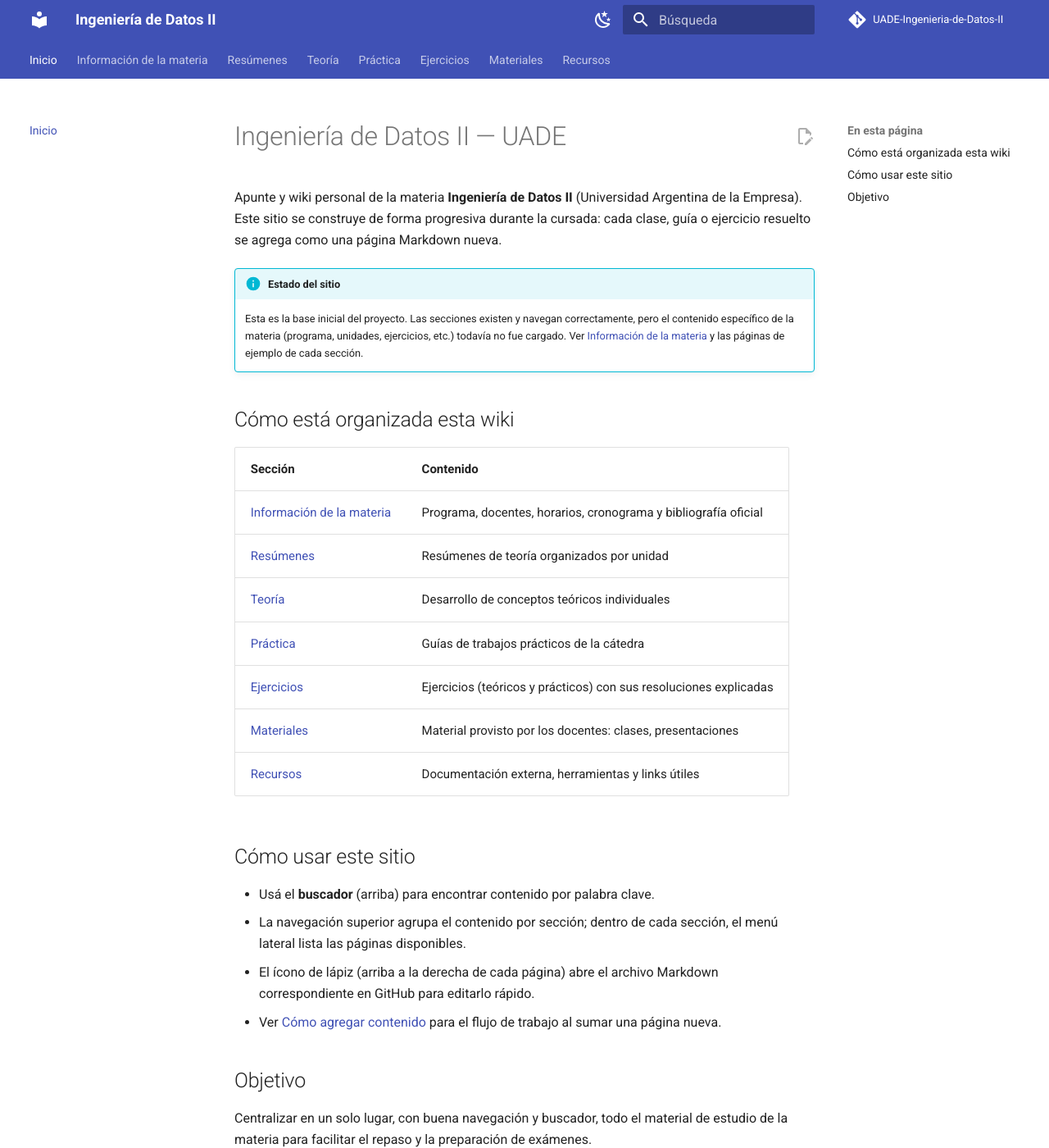
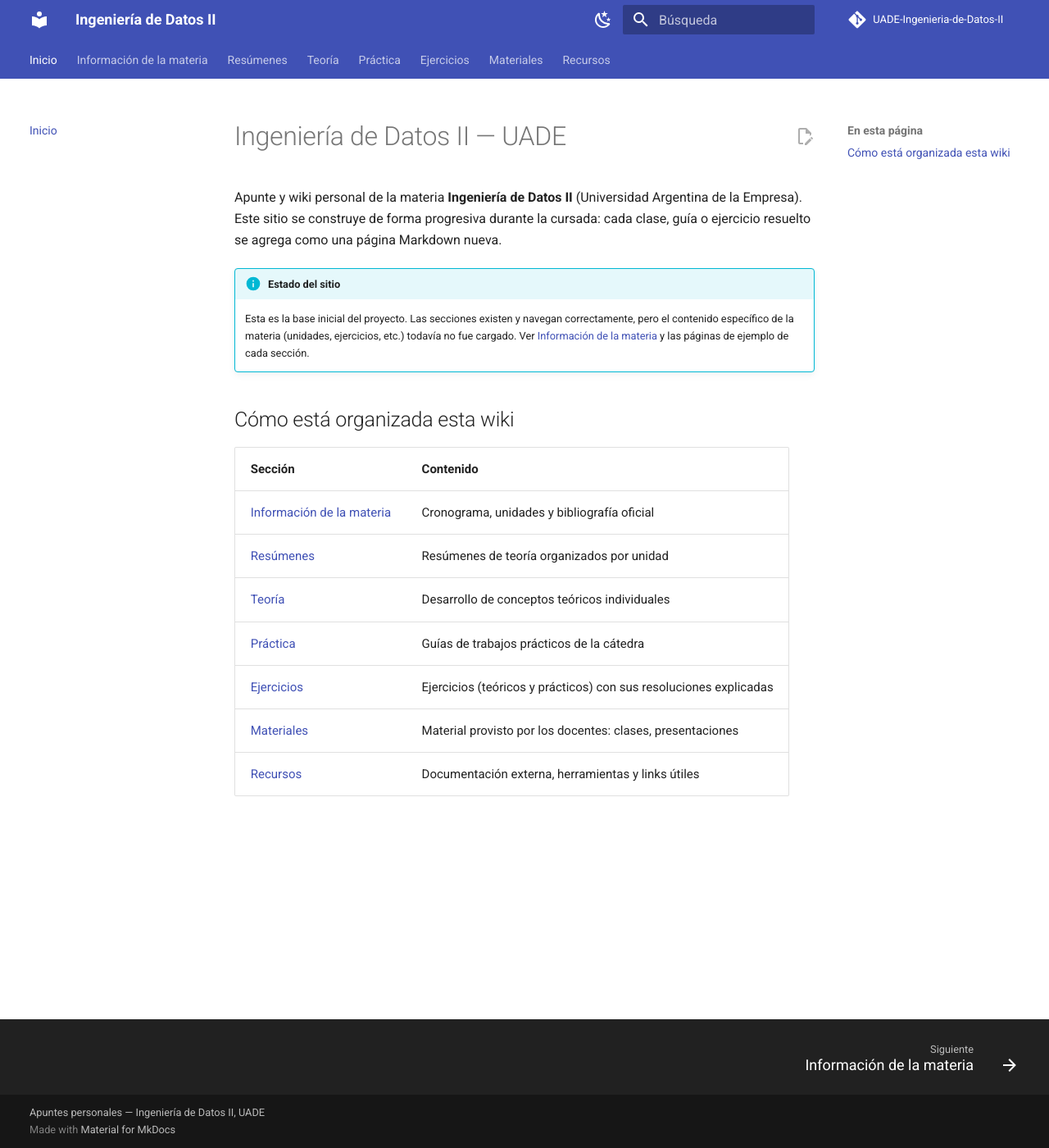
Before and after one commit to Federico-Castillo/UADE-Ingenieria-de-Datos-II, an MkDocs documentation site: the page built from docs/index.md, in a window 1280 px wide and 1400 px high. Shown: the whole window at 82% size. Built offline with MkDocs 1.6.1 and Material for MkDocs 9.7.7, drawn with Linux system fonts in a browser that asks for light colours; comment, search, counter and statistics services are not loaded.

Commit message:
Consolidar páginas de información de la materia, agregar materiales de las primeras clases y exigir enlaces en nueva pestaña para los PDF
Fusiona la página del programa dentro de la página de cronograma y
elimina el placeholder no usado de docentes/horario; recorta las
secciones triviales de "cómo usar este sitio" y "objetivo" de la
página de inicio. Agrega los PDF de las primeras cuatro clases con sus
fechas confirmadas. Nueva convención: los enlaces a materiales
subidos deben abrir en una pestaña nueva, documentado en la guía de
contribución y aplicado al enlace existente del PDF del cronograma.

```diff
--- a/docs/index.md
+++ b/docs/index.md
@@ -7,8 +7,8 @@ Markdown nueva.
 
 !!! info "Estado del sitio"
     Esta es la base inicial del proyecto. Las secciones existen y navegan
-    correctamente, pero el contenido específico de la materia (programa,
-    unidades, ejercicios, etc.) todavía no fue cargado. Ver
+    correctamente, pero el contenido específico de la materia (unidades,
+    ejercicios, etc.) todavía no fue cargado. Ver
     [Información de la materia](info-materia/index.md) y las páginas de
     ejemplo de cada sección.
 
@@ -16,26 +16,10 @@ Markdown nueva.
 
 | Sección | Contenido |
 |---|---|
-| [Información de la materia](info-materia/index.md) | Programa, docentes, horarios, cronograma y bibliografía oficial |
+| [Información de la materia](info-materia/index.md) | Cronograma, unidades y bibliografía oficial |
 | [Resúmenes](resumenes/index.md) | Resúmenes de teoría organizados por unidad |
 | [Teoría](teoria/index.md) | Desarrollo de conceptos teóricos individuales |
 | [Práctica](practica/index.md) | Guías de trabajos prácticos de la cátedra |
 | [Ejercicios](ejercicios/index.md) | Ejercicios (teóricos y prácticos) con sus resoluciones explicadas |
 | [Materiales](materiales/index.md) | Material provisto por los docentes: clases, presentaciones |
 | [Recursos](recursos/index.md) | Documentación externa, herramientas y links útiles |
-
-## Cómo usar este sitio
-
-- Usá el **buscador** (arriba) para encontrar contenido por palabra clave.
-- La navegación superior agrupa el contenido por sección; dentro de cada
-  sección, el menú lateral lista las páginas disponibles.
-- El ícono de lápiz (arriba a la derecha de cada página) abre el archivo
-  Markdown correspondiente en GitHub para editarlo rápido.
-- Ver [Cómo agregar contenido](recursos/como-agregar-contenido.md) para el
-  flujo de trabajo al sumar una página nueva.
-
-## Objetivo
-
-Centralizar en un solo lugar, con buena navegación y buscador, todo el
-material de estudio de la materia para facilitar el repaso y la preparación
-de exámenes.
--- a/mkdocs.yml
+++ b/mkdocs.yml
@@ -74,8 +74,6 @@ nav:
   - Inicio: index.md
   - Información de la materia:
       - info-materia/index.md
-      - Programa: info-materia/programa.md
-      - Docentes y horarios: info-materia/docentes-horarios.md
       - Cronograma: info-materia/cronograma.md
       - Bibliografía oficial: info-materia/bibliografia.md
   - Resúmenes:
```
Also changed, not shown: README.md (+2 -18 lines), docs/info-materia/cronograma.md (+11 -1 lines), docs/info-materia/docentes-horarios.md (deleted, +0 -17 lines), docs/info-materia/index.md (+1 -3 lines), docs/info-materia/programa.md (deleted, +0 -15 lines), docs/materiales/clases.md (+6 -2 lines), docs/recursos/como-agregar-contenido.md (+10 -0 lines), 4 other files.
